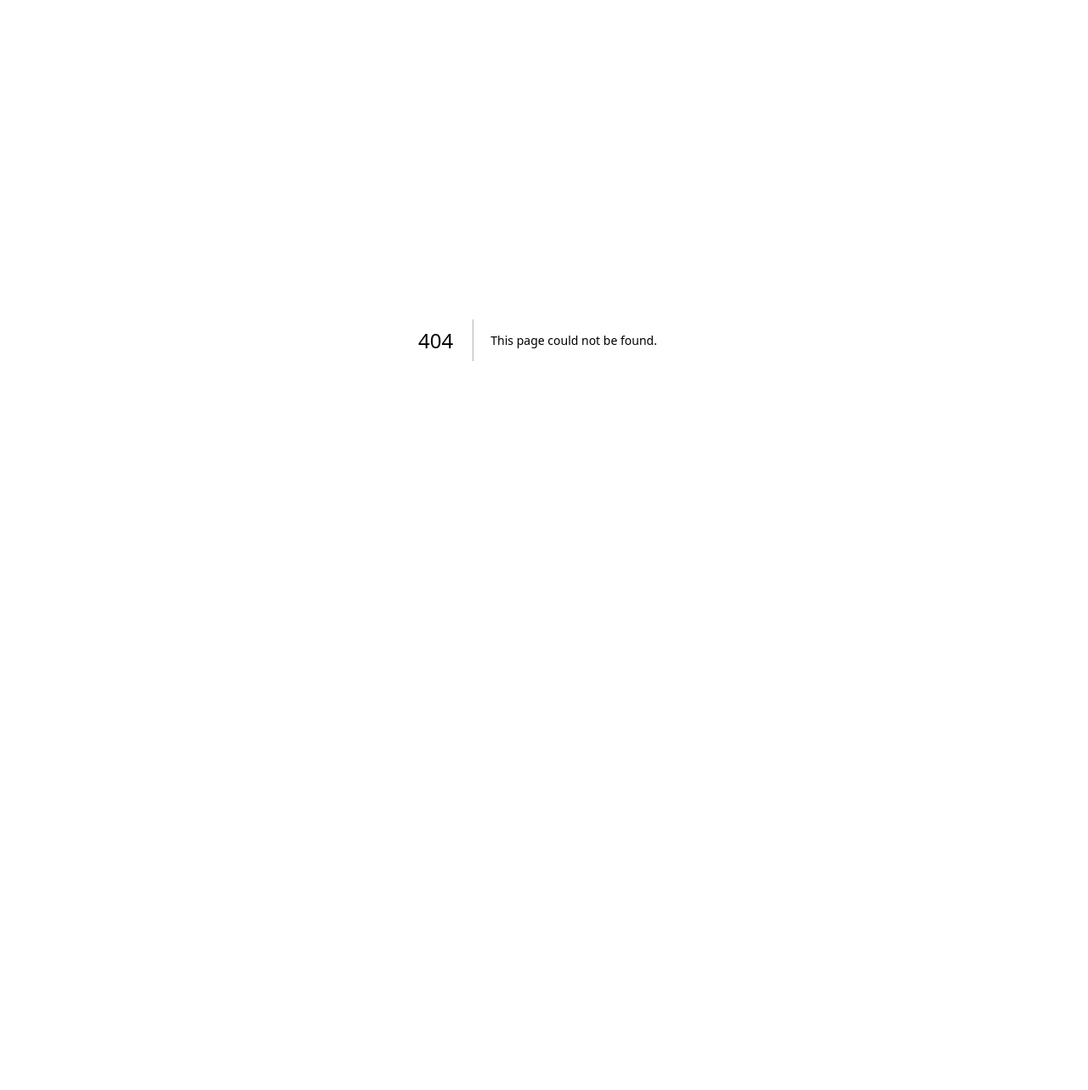
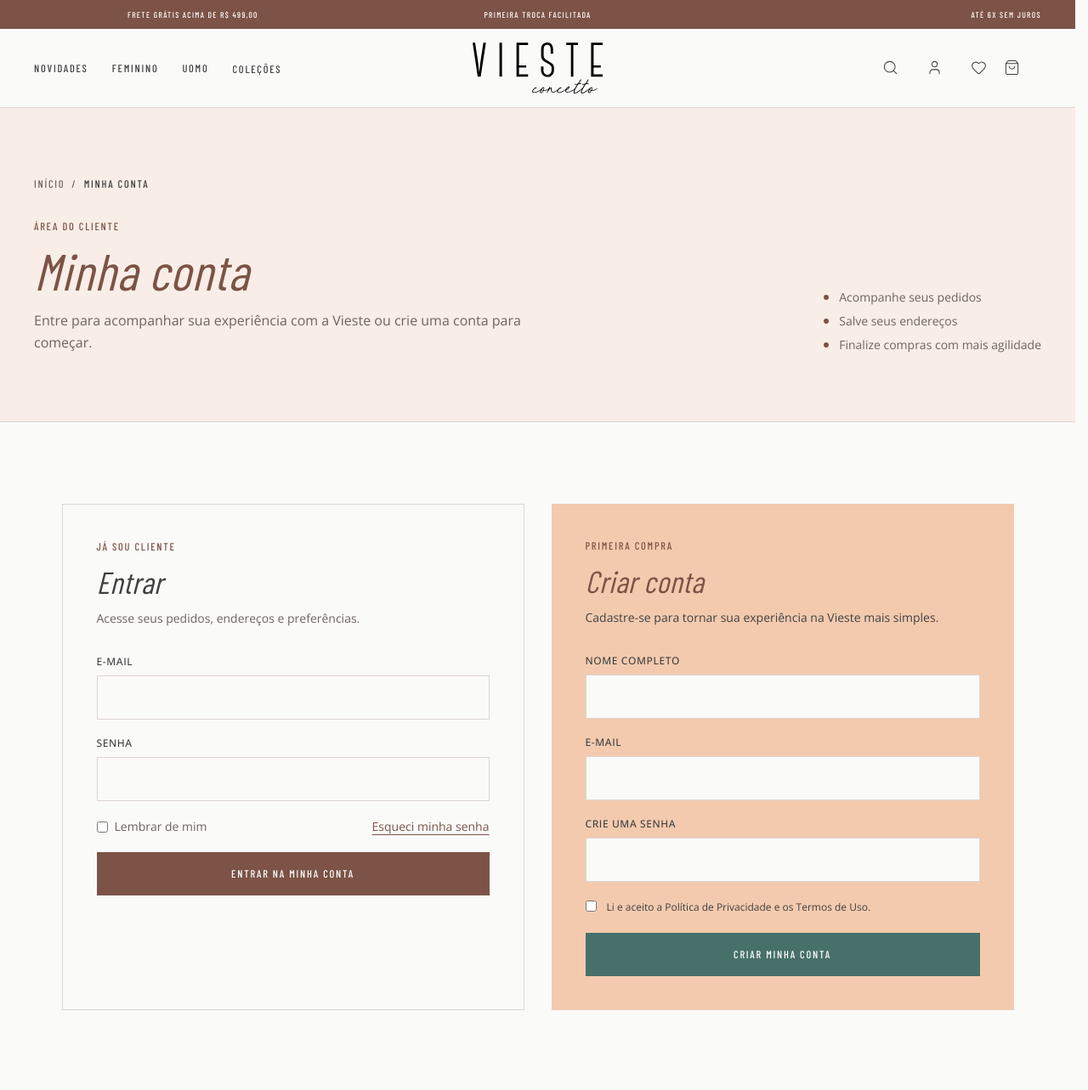
Before and after one commit to IagodAvila/vieste-concetto, a Next.js app: page /minha-conta in a window 1280 px wide. Before the commit this address had no page. Shown: the top 1283 px of the page at 85% size. Before the commit the page ends 800 px from the top, so only its background shows below. Built offline with nearby package versions, Linux system fonts and the light colour scheme; a web font is replaced by a local one.

Commit message:
Cria página de conta e integra redes sociais

```diff
--- /dev/null
+++ b/app/minha-conta/page.tsx
@@ -0,0 +1,37 @@
+import type { Metadata } from "next";
+import Link from "next/link";
+import { AccountAccess } from "@/components/account/AccountAccess";
+import { AnnouncementBar } from "@/components/layout/AnnouncementBar";
+import { Footer } from "@/components/layout/Footer";
+import { Header } from "@/components/layout/Header";
+
+export const metadata: Metadata = {
+  title: "Minha conta — VIESTE CONCETTO",
+  description: "Acesse ou crie sua conta Vieste Concetto para acompanhar pedidos, endereços e preferências.",
+};
+
+const accountBenefits = [
+  "Acompanhe seus pedidos",
+  "Salve seus endereços",
+  "Finalize compras com mais agilidade",
+];
+
+export default function AccountPage() {
+  return (
+    <main>
+      <AnnouncementBar />
+      <Header />
+      <section className="border-b border-border bg-peach-soft px-4 py-14 md:px-10 md:py-20" aria-labelledby="account-title">
+        <div className="mx-auto max-w-[1200px]">
+          <nav className="eyebrow flex items-center gap-2 text-muted-foreground" aria-label="Navegação estrutural"><Link className="transition-colors hover:text-clay" href="/">Início</Link><span aria-hidden>/</span><span className="text-graphite">Minha conta</span></nav>
+          <div className="mt-8 grid items-end gap-8 md:grid-cols-[1fr_auto]">
+            <div><p className="eyebrow text-clay">Área do cliente</p><h1 className="mt-3 font-serif text-5xl text-clay md:text-6xl" id="account-title">Minha conta</h1><p className="mt-4 max-w-xl text-sm leading-relaxed text-muted-foreground md:text-base">Entre para acompanhar sua experiência com a Vieste ou crie uma conta para começar.</p></div>
+            <ul className="space-y-2 text-sm text-muted-foreground">{accountBenefits.map((benefit) => <li className="flex items-center gap-3" key={benefit}><span className="h-1.5 w-1.5 rounded-full bg-clay" aria-hidden />{benefit}</li>)}</ul>
+          </div>
+        </div>
+      </section>
+      <AccountAccess />
+      <Footer />
+    </main>
+  );
+}
--- /dev/null
+++ b/components/account/AccountAccess.tsx
@@ -0,0 +1,68 @@
+"use client";
+
+import type { FormEvent } from "react";
+import { useState } from "react";
+
+type Feedback = { form: "login" | "register" | "recovery"; message: string } | null;
+
+const inputClass = "mt-2 h-13 w-full border border-border bg-background px-4 text-sm normal-case outline-none transition-colors focus:border-clay";
+
+export function AccountAccess() {
+  const [feedback, setFeedback] = useState<Feedback>(null);
+
+  function submit(event: FormEvent<HTMLFormElement>, form: "login" | "register") {
+    event.preventDefault();
+    setFeedback({
+      form,
+      message: form === "login"
+        ? "O acesso à conta será liberado assim que a autenticação da loja for conectada."
+        : "O cadastro será liberado assim que a autenticação da loja for conectada.",
+    });
+  }
+
+  return (
+    <div className="mx-auto grid max-w-[1200px] gap-8 px-4 py-16 md:grid-cols-2 md:px-10 md:py-24">
+      <section className="border border-border bg-background p-6 md:p-10" aria-labelledby="login-title">
+        <p className="eyebrow text-clay">Já sou cliente</p>
+        <h2 className="mt-3 font-serif text-4xl" id="login-title">Entrar</h2>
+        <p className="mt-3 max-w-md text-sm leading-relaxed text-muted-foreground">Acesse seus pedidos, endereços e preferências.</p>
+
+        <form className="mt-8 space-y-5" onSubmit={(event) => submit(event, "login")}>
+          <label className="block text-xs font-medium uppercase tracking-wider">E-mail
+            <input className={inputClass} autoComplete="email" name="email" required type="email" />
+          </label>
+          <label className="block text-xs font-medium uppercase tracking-wider">Senha
+            <input className={inputClass} autoComplete="current-password" minLength={6} name="password" required type="password" />
+          </label>
+          <div className="flex flex-wrap items-center justify-between gap-4">
+            <label className="flex items-center gap-2 text-sm text-muted-foreground"><input className="accent-clay" name="remember" type="checkbox" />Lembrar de mim</label>
+            <button className="text-sm text-clay underline underline-offset-4" onClick={() => setFeedback({ form: "recovery", message: "A recuperação de senha será ativada com a autenticação da loja." })} type="button">Esqueci minha senha</button>
+          </div>
+          <button className="eyebrow w-full bg-clay px-8 py-4 text-white transition-colors hover:bg-graphite" type="submit">Entrar na minha conta</button>
+          {(feedback?.form === "login" || feedback?.form === "recovery") && <p className="border-l-2 border-clay pl-3 text-sm leading-relaxed text-clay" role="status">{feedback.message}</p>}
+        </form>
+      </section>
+
+      <section className="bg-peach p-6 text-graphite md:p-10" aria-labelledby="register-title">
+        <p className="eyebrow text-clay">Primeira compra</p>
+        <h2 className="mt-3 font-serif text-4xl text-clay" id="register-title">Criar conta</h2>
+        <p className="mt-3 max-w-md text-sm leading-relaxed">Cadastre-se para tornar sua experiência na Vieste mais simples.</p>
+
+        <form className="mt-8 space-y-5" onSubmit={(event) => submit(event, "register")}>
+          <label className="block text-xs font-medium uppercase tracking-wider">Nome completo
+            <input className={inputClass} autoComplete="name" name="name" required type="text" />
+          </label>
+          <label className="block text-xs font-medium uppercase tracking-wider">E-mail
+            <input className={inputClass} autoComplete="email" name="email" required type="email" />
+          </label>
+          <label className="block text-xs font-medium uppercase tracking-wider">Crie uma senha
+            <input className={inputClass} autoComplete="new-password" minLength={6} name="password" required type="password" />
+          </label>
+          <label className="flex items-start gap-3 text-xs leading-relaxed"><input className="mt-0.5 accent-clay" required type="checkbox" />Li e aceito a Política de Privacidade e os Termos de Uso.</label>
+          <button className="eyebrow w-full bg-forest px-8 py-4 text-white transition-colors hover:bg-graphite" type="submit">Criar minha conta</button>
+          {feedback?.form === "register" && <p className="border-l-2 border-clay pl-3 text-sm leading-relaxed text-clay" role="status">{feedback.message}</p>}
+        </form>
+      </section>
+    </div>
+  );
+}
--- a/components/layout/Footer.tsx
+++ b/components/layout/Footer.tsx
@@ -1,4 +1,6 @@
 import Image from "next/image";
+import type { ReactNode } from "react";
+import { FacebookIcon, InstagramIcon } from "@/components/ui/Icons";
 
 const groups = [
   { title: "Atendimento", links: ["Fale com a gente", "Minha conta", "Guia de medidas"] },
@@ -14,7 +16,10 @@
           <div>
             <Image src="/assets/logo-vieste.svg" alt="VIESTE CONCETTO" width={1098} height={423} className="h-auto w-[10.5rem]" />
             <p className="mt-5 max-w-xs text-sm leading-relaxed text-muted-foreground">Moda brasileira contemporânea. Peças de forma precisa e matérias que acolhem o corpo.</p>
-            <div className="mt-6 flex gap-3"><SocialLink label="Instagram">◎</SocialLink><SocialLink label="WhatsApp">◯</SocialLink></div>
+            <div className="mt-6 flex gap-3">
+              <SocialLink href="https://www.facebook.com/viesteconcetto" label="Facebook"><FacebookIcon className="h-5 w-5" /></SocialLink>
+              <SocialLink href="https://www.instagram.com/viesteconcetto?utm_source=ig_web_button_share_sheet&igsh=ZDNlZDc0MzIxNw==" label="Instagram"><InstagramIcon className="h-5 w-5" /></SocialLink>
+            </div>
           </div>
           {groups.map((group) => <nav aria-label={group.title} key={group.title}><h2 className="eyebrow text-clay">{group.title}</h2><ul className="mt-5 space-y-3">{group.links.map((link) => <li key={link}><a className="link-underline text-sm" href="#">{link}</a></li>)}</ul></nav>)}
         </div>
@@ -27,6 +32,6 @@
   );
 }
 
-function SocialLink({ label, children }: { label: string; children: string }) {
-  return <a href="#" aria-label={label} className="flex h-11 w-11 items-center justify-center border border-border text-lg transition-colors hover:border-clay hover:text-clay">{children}</a>;
+function SocialLink({ children, href, label }: { children: ReactNode; href: string; label: string }) {
+  return <a href={href} target="_blank" rel="noreferrer" aria-label={`${label} da Vieste — abre em nova aba`} className="flex h-11 w-11 items-center justify-center border border-border transition-colors hover:border-clay hover:text-clay">{children}</a>;
 }
--- a/components/layout/Header.tsx
+++ b/components/layout/Header.tsx
@@ -1,13 +1,14 @@
 "use client";
 
 import Image from "next/image";
-import type { FormEvent, ReactNode } from "react";
+import Link from "next/link";
+import type { ReactNode } from "react";
 import { useEffect, useMemo, useState } from "react";
 import { useShop } from "@/components/providers/ShopProvider";
 import { BagIcon, CloseIcon, HeartIcon, MenuIcon, SearchIcon, UserIcon } from "@/components/ui/Icons";
 import { products } from "@/data/products";
 
-type Overlay = "menu" | "search" | "account" | "favorites" | "cart" | null;
+type Overlay = "menu" | "search" | "favorites" | "cart" | null;
 
 const navItems = ["Novidades", "Feminino", "UOMO"];
 const collections = ["Movimento 01", "Movimento 02", "Essenciais", "UOMO 01"];
@@ -15,7 +16,6 @@
 export function Header() {
   const [overlay, setOverlay] = useState<Overlay>(null);
   const [query, setQuery] = useState("");
-  const [accountMessage, setAccountMessage] = useState("");
   const [checkoutMessage, setCheckoutMessage] = useState("");
   const { addToCart, cart, cartCount, favoriteCount, favoriteSlugs, removeFromCart, toggleFavorite, updateQuantity } = useShop();
 
@@ -41,11 +41,6 @@
     setCheckoutMessage("");
   }
 
-  function submitAccount(event: FormEvent<HTMLFormElement>) {
-    event.preventDefault();
-    setAccountMessage("Área demonstrativa: a autenticação será conectada ao backend da loja.");
-  }
-
   return (
     <>
       <header className="sticky top-0 z-40 border-b border-border bg-background/95 backdrop-blur-sm">
@@ -61,13 +56,13 @@
           </nav>
           <Action label="Abrir menu" className="flex justify-self-start lg:hidden" onClick={() => setOverlay("menu")}><MenuIcon className="h-5 w-5" /></Action>
 
-          <a className="justify-self-center" href="#top" aria-label="VIESTE CONCETTO — página inicial">
+          <Link className="justify-self-center" href="/" aria-label="VIESTE CONCETTO — página inicial">
             <Image priority src="/assets/logo-vieste.svg" alt="VIESTE CONCETTO" width={1098} height={423} className="h-auto w-[clamp(7rem,12vw,10.5rem)]" />
-          </a>
+          </Link>
 
           <div className="flex items-center justify-end gap-1 md:gap-2">
             <Action label="Buscar" onClick={() => setOverlay("search")}><SearchIcon className="h-[19px] w-[19px]" /></Action>
-            <Action label="Minha conta" className="hidden sm:flex" onClick={() => setOverlay("account")}><UserIcon className="h-[19px] w-[19px]" /></Action>
+            <Link aria-label="Minha conta" href="/minha-conta" className="hidden h-11 w-11 items-center justify-center transition-colors hover:text-clay sm:flex"><UserIcon className="h-[19px] w-[19px]" /></Link>
             <Action label={`Favoritos (${favoriteCount})`} className="relative hidden sm:flex" onClick={() => setOverlay("favorites")}><HeartIcon className={`h-[19px] w-[19px] ${favoriteCount ? "fill-current text-clay" : ""}`} />{favoriteCount > 0 && <CountBadge count={favoriteCount} />}</Action>
             <Action label={`Abrir sacola (${cartCount} itens)`} className="relative" onClick={() => setOverlay("cart")}><BagIcon className="h-[19px] w-[19px]" />{cartCount > 0 && <CountBadge count={cartCount} />}</Action>
           </div>
@@ -82,7 +77,7 @@
           {[...navItems, "Nossa história", "Contato"].map((item) => <a onClick={closeOverlay} className="block py-3 font-serif text-3xl" href={`#${item.toLowerCase().replaceAll(" ", "-")}`} key={item}>{item}</a>)}
           <p className="eyebrow mt-10 text-clay">Coleções</p>
           <div className="mt-4 space-y-1 border-t border-clay/20 pt-4">{collections.map((item) => <a onClick={closeOverlay} className="block py-1.5 text-sm" href="#campanha" key={item}>{item}</a>)}</div>
-          <div className="mt-10 grid grid-cols-2 gap-3 border-t border-clay/20 py-6"><button onClick={() => setOverlay("account")} className="flex items-center gap-2 py-2 text-sm"><UserIcon className="h-4 w-4" />Minha conta</button><button onClick={() => setOverlay("favorites")} className="flex items-center gap-2 py-2 text-sm"><HeartIcon className="h-4 w-4" />Favoritos ({favoriteCount})</button></div>
+          <div className="mt-10 grid grid-cols-2 gap-3 border-t border-clay/20 py-6"><Link onClick={closeOverlay} href="/minha-conta" className="flex items-center gap-2 py-2 text-sm"><UserIcon className="h-4 w-4" />Minha conta</Link><button onClick={() => setOverlay("favorites")} className="flex items-center gap-2 py-2 text-sm"><HeartIcon className="h-4 w-4" />Favoritos ({favoriteCount})</button></div>
         </nav>
       </aside>
 
@@ -98,9 +93,6 @@
         <div className="mx-auto max-w-[1600px] px-4 py-4 md:px-10"><div className="flex h-11 items-center gap-4 md:h-[4.05rem]"><SearchIcon className="h-[18px] w-[18px] text-muted-foreground" /><label className="sr-only" htmlFor="site-search">Buscar produtos</label><input value={query} onChange={(event) => setQuery(event.target.value)} autoFocus={overlay === "search"} id="site-search" className="flex-1 bg-transparent font-serif text-xl outline-none placeholder:text-muted-foreground md:text-2xl" placeholder="Buscar por peça, categoria ou cor" /><CloseButton onClick={closeOverlay} label="Fechar busca" /></div>{query.trim() && <div className="grid max-h-[55vh] gap-3 overflow-y-auto border-t border-border pt-5 sm:grid-cols-2 lg:grid-cols-4">{searchResults.length ? searchResults.map((product) => <button onClick={() => { closeOverlay(); document.getElementById("novidades")?.scrollIntoView({ behavior: "smooth" }); }} className="flex gap-3 p-2 text-left transition-colors hover:bg-secondary" key={product.slug}><Image src={product.image} alt="" width={64} height={90} className="h-20 w-14 object-cover" /><span><strong className="block text-sm font-medium">{product.name}</strong><small className="mt-1 block text-muted-foreground">{product.category} · {product.color}</small><small className="mt-2 block">{product.price}</small></span></button>) : <p className="py-5 text-sm text-muted-foreground">Nenhuma peça encontrada para “{query}”.</p>}</div>}</div>
       </div>
 
-      <div className={`fixed top-1/2 left-1/2 z-60 w-[calc(100%-2rem)] max-w-md -translate-x-1/2 -translate-y-1/2 bg-background p-7 shadow-xl transition-[opacity,transform] duration-300 ${overlay === "account" ? "scale-100 opacity-100" : "pointer-events-none scale-95 opacity-0"}`} aria-hidden={overlay !== "account"} role="dialog" aria-label="Minha conta">
-        <div className="flex items-center justify-between"><h2 className="font-serif text-3xl">Minha conta</h2><CloseButton onClick={closeOverlay} label="Fechar conta" /></div><p className="mt-3 text-sm text-muted-foreground">Entre para acompanhar pedidos e salvar seus favoritos.</p><form onSubmit={submitAccount} className="mt-6 space-y-4"><label className="block text-xs uppercase tracking-wider">E-mail<input required type="email" className="mt-2 h-12 w-full border border-border px-3 text-sm normal-case outline-none focus:border-clay" /></label><label className="block text-xs uppercase tracking-wider">Senha<input required minLength={6} type="password" className="mt-2 h-12 w-full border border-border px-3 text-sm normal-case outline-none focus:border-clay" /></label><button type="submit" className="eyebrow w-full bg-clay px-8 py-4 text-white hover:bg-graphite">Entrar</button></form>{accountMessage && <p className="mt-4 text-xs text-clay" role="status">{accountMessage}</p>}
-      </div>
     </>
   );
 }
--- a/components/ui/Icons.tsx
+++ b/components/ui/Icons.tsx
@@ -13,3 +13,5 @@
 export function RefreshIcon({ className }: IconProps) { return <svg className={className} viewBox="0 0 24 24" {...base}><path d="M21 12a9 9 0 0 0-15.74-6.26L3 8M3 3v5h5M3 12a9 9 0 0 0 15.74 6.26L21 16M16 16h5v5" /></svg>; }
 export function TruckIcon({ className }: IconProps) { return <svg className={className} viewBox="0 0 24 24" {...base}><path d="M14 18V6a2 2 0 0 0-2-2H4a2 2 0 0 0-2 2v11a1 1 0 0 0 1 1h2M15 18H9M19 18h2a1 1 0 0 0 1-1v-3.65a1 1 0 0 0-.22-.62l-3.48-4.35A1 1 0 0 0 17.52 8H14" /><circle cx="17" cy="18" r="2" /><circle cx="7" cy="18" r="2" /></svg>; }
 export function MessageIcon({ className }: IconProps) { return <svg className={className} viewBox="0 0 24 24" {...base}><path d="M22 17a2 2 0 0 1-2 2H6.83a2 2 0 0 0-1.42.59l-2.2 2.2A.71.71 0 0 1 2 21.29V5a2 2 0 0 1 2-2h16a2 2 0 0 1 2 2z" /></svg>; }
+export function InstagramIcon({ className }: IconProps) { return <svg className={className} viewBox="0 0 24 24" {...base}><rect x="3" y="3" width="18" height="18" rx="5" /><circle cx="12" cy="12" r="4" /><circle cx="17.5" cy="6.5" r=".8" fill="currentColor" stroke="none" /></svg>; }
+export function FacebookIcon({ className }: IconProps) { return <svg className={className} viewBox="0 0 24 24" aria-hidden><path fill="currentColor" d="M13 22v-8h3l1-4h-4V8a2 2 0 0 1 2-2h2V2h-3a5 5 0 0 0-5 5v3H6v4h3v8z" /></svg>; }
```
